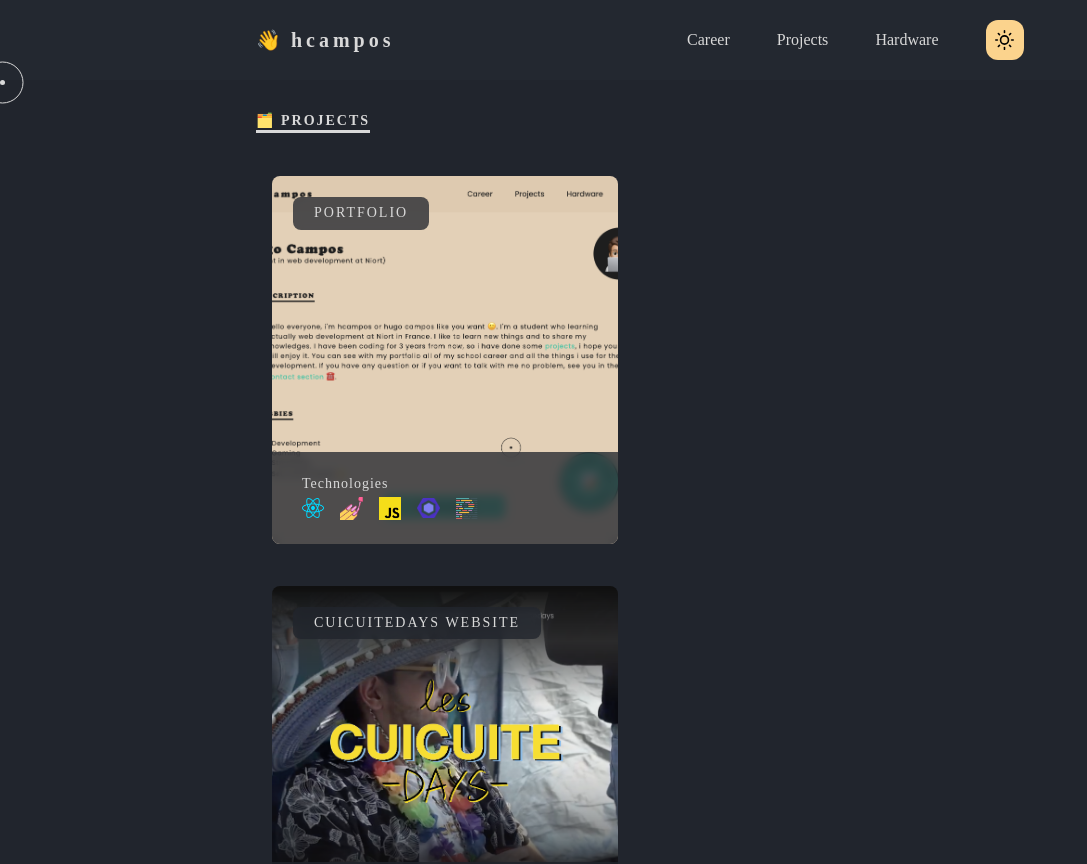
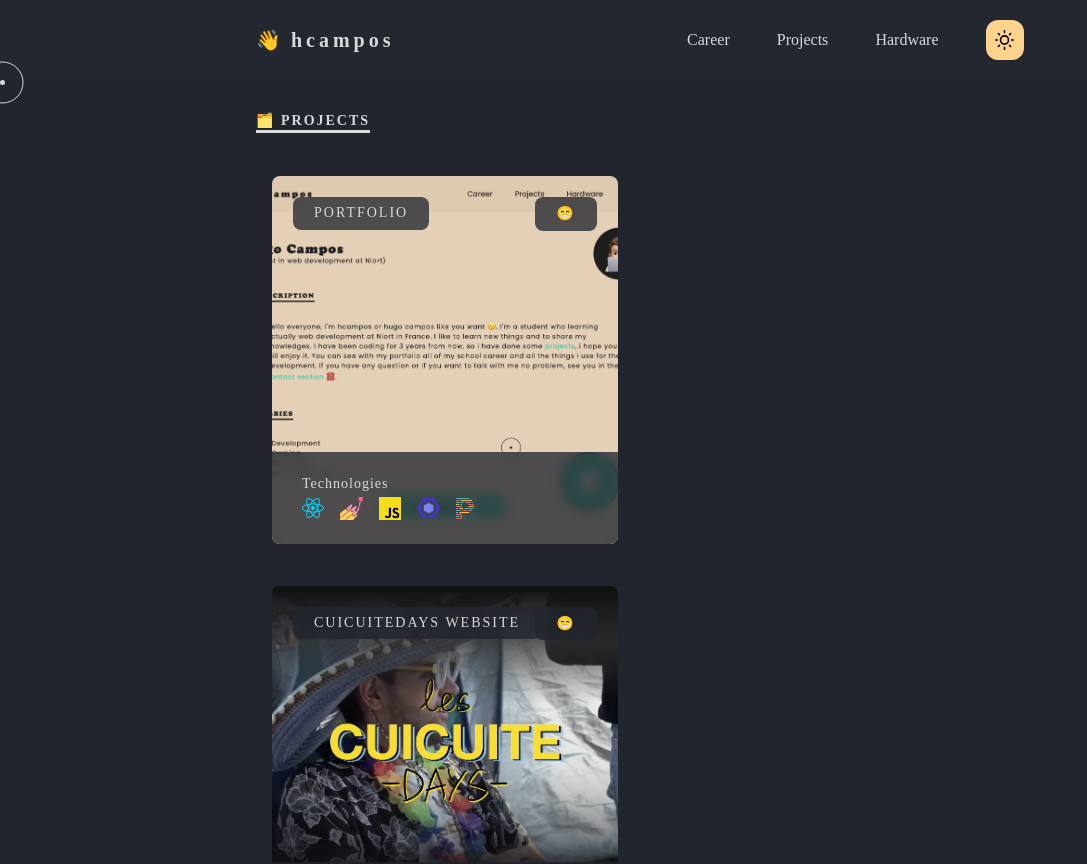
Before and after one commit to Sakoutecher/portfolio-react, a React (Create React App) app: page /projects in a window 1280 px wide. Shown: the top 864 px of the page, without its empty margins (0-1087 px from the left). Built offline with nearby package versions, Linux system fonts and the light colour scheme.

Commit message:
:construction: Add routes to project pages and start to add a button to show more

```diff
--- a/src/components/ProjectDiv.js
+++ b/src/components/ProjectDiv.js
@@ -6,7 +6,7 @@ import Text from '../components/Text'
 function ProjectDiv({ styles, colors, projects, title, bg }) {
   return (
     <Item
-      text={title}
+      title={title}
       color={styles.colors.text}
       background={styles.colors.background}
       imgBg={bg}
@@ -52,11 +52,28 @@ const Item = styled.div`
   position: relative;
 
   &::before {
-    content: '${props => props.text}';
+    content: '${props => props.title}';
     position: absolute;
     padding: 0.6em 1.5em;
     top: 1.5em;
     left: 1.5em;
+    //background-color: red;
+    border-radius: 8px;
+    font-family: Cooper Black;
+    color: ${props => props.color};
+    background-color: ${props => props.background + 'C4'};
+    font-size: 14px;
+    text-transform: uppercase;
+    letter-spacing: 2px;
+    backdrop-filter: blur(5px);
+  }
+
+  &::after {
+    content: '😁';
+    position: absolute;
+    padding: 0.6em 1.5em;
+    top: 1.5em;
+    right: 1.5em;
     //background-color: red;
     border-radius: 8px;
     font-family: Cooper Black;
--- a/src/pages/Project.js
+++ b/src/pages/Project.js
@@ -3,9 +3,13 @@ import styled from 'styled-components'
 import ProjectDiv from '../components/ProjectDiv';
 import Title from '../components/Title'
 import { Portfolio, Cuicuitedays, ColorGuess, JungleHouse } from '../data/DataProjects'
+import { Routes, Route } from 'react-router-dom'
 
 function Project({ styles, colors }) {
     return (
+        <>
+            <Routes>
+                <Route path='/' element={
                     <HardwareContainer>
                         <Center>
                             <CenterCenter>
@@ -48,6 +52,9 @@ function Project({ styles, colors }) {
                             </CenterCenter>
                         </Center>
                     </HardwareContainer>
+                }/>
+            </Routes>
+        </>
     );
 }
 
```
Lines whose indentation alone changed are shown as unchanged.
